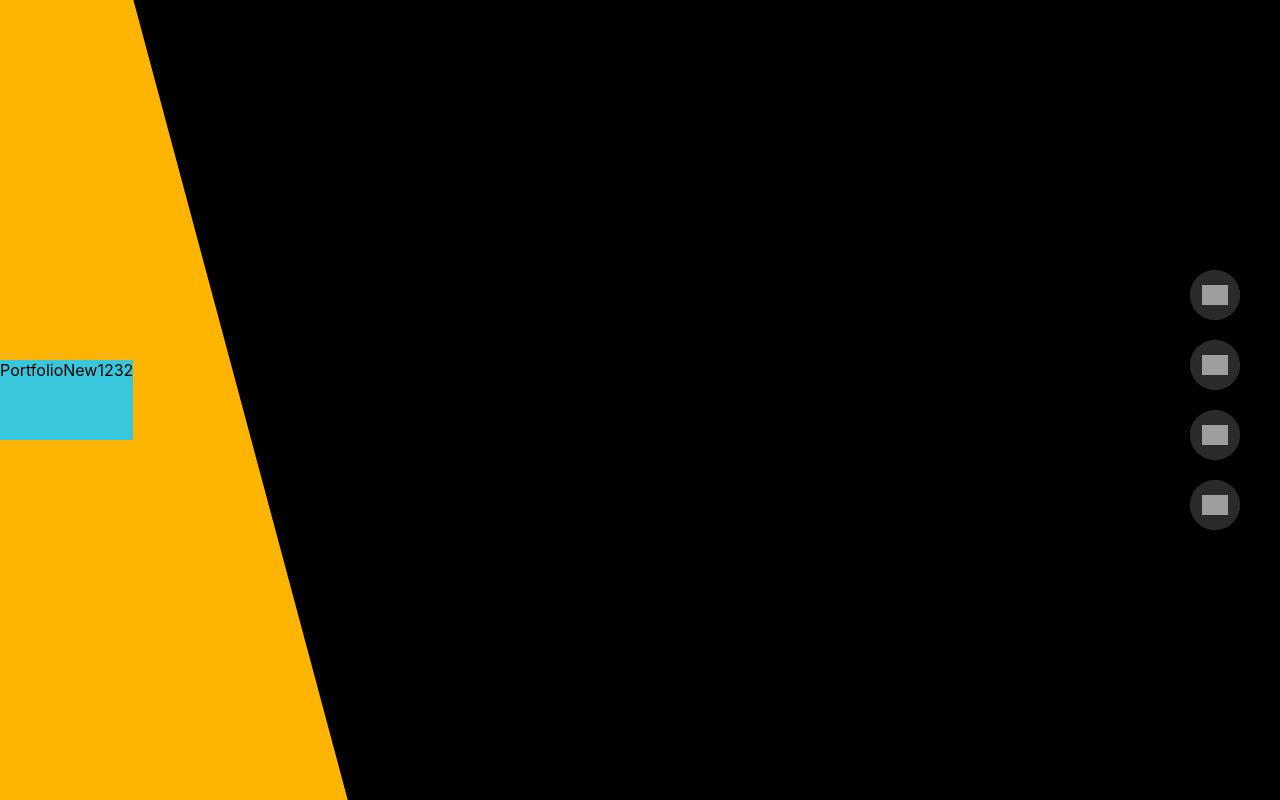
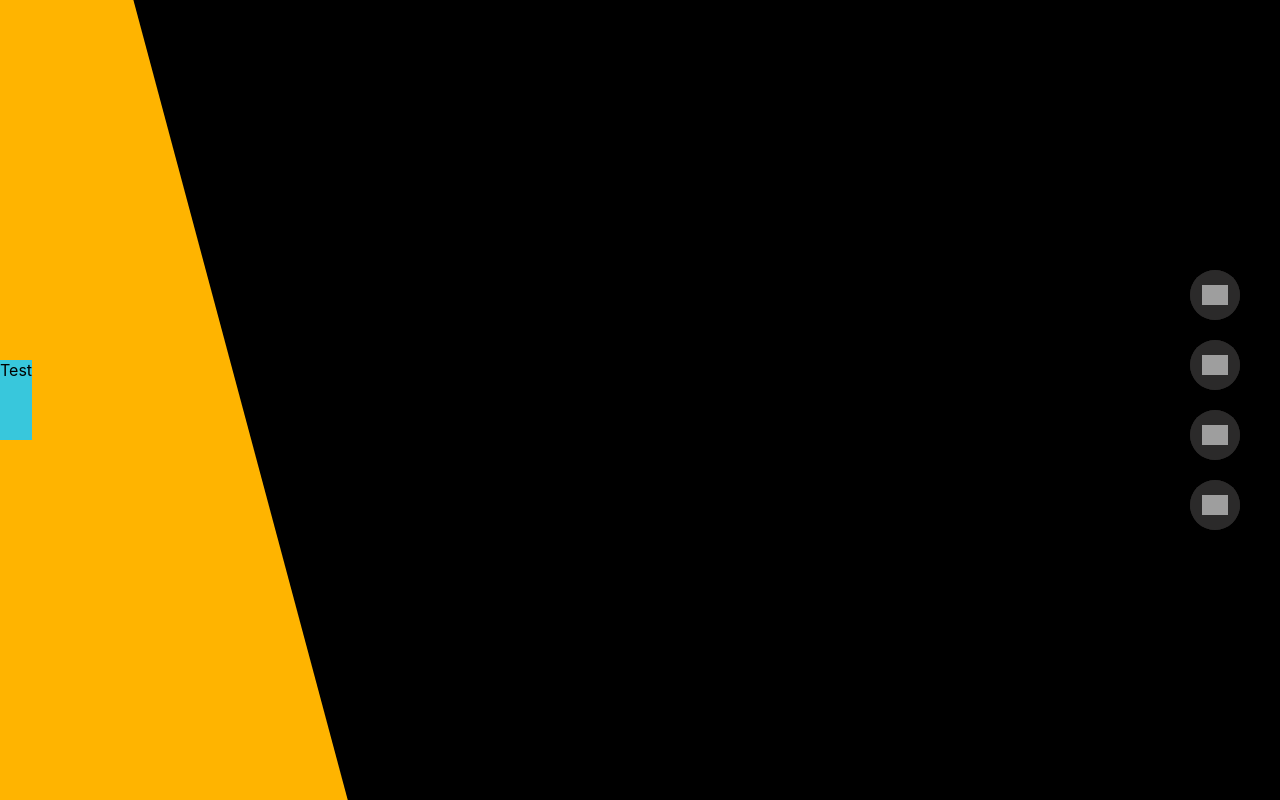
Before and after one commit to Dro5zd/portfolio, a React (Create React App) app: page /portfolio in a window 1280 px wide. Built offline with nearby package versions, Linux system fonts and the light colour scheme; grey boxes are pictures that could not be loaded.

Commit message:
test commit

```diff
--- a/src/components/Portfolio/Portfolio.tsx
+++ b/src/components/Portfolio/Portfolio.tsx
@@ -4,7 +4,7 @@ import s from './Portfolio.module.css'
 export const Portfolio = () => {
     return (
         <div className={s.portfolioContainer}>
-            PortfolioNew1232
+            Test
         </div>
     );
 };
```
